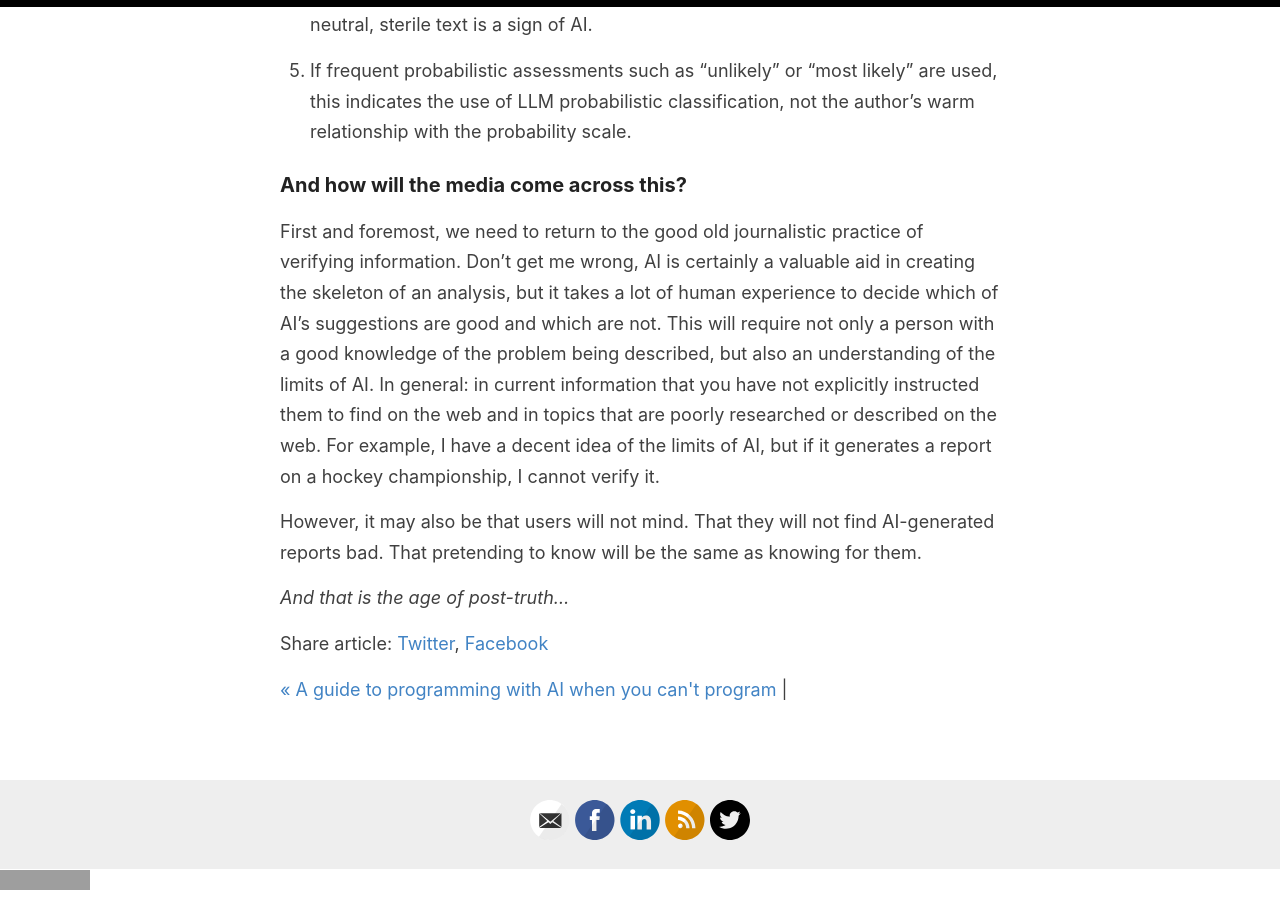
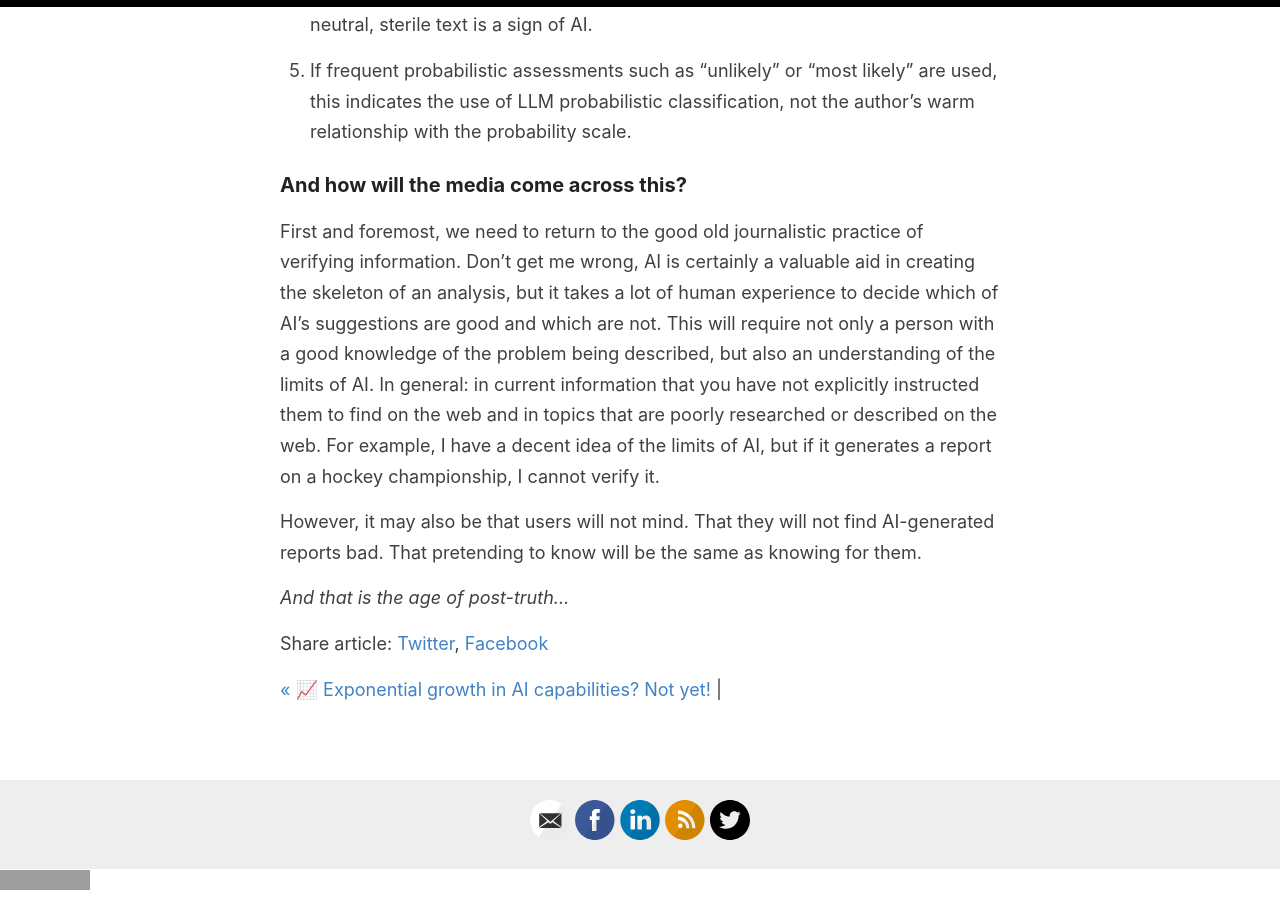
Before and after one commit to tangero/marigold-en, a Jekyll site: the page built from _posts/2025-05-16-The post-truth world-lessons-from-the-blackout-the-Pope-AI-and-our-brains.md, in a window 1280 px wide and 900 px high, scrolled down 6418 px. Built offline with Jekyll 4.4.1, drawn with Linux system fonts in a browser that asks for light colours; our own code applies the rules of GitHub Pages for plain Markdown files; comment, search, counter and statistics services are not loaded; some of the changed lines change nothing that is shown; grey boxes are pictures that could not be loaded.

Commit message:
články

```diff
--- /dev/null
+++ b/_posts/2025-05-10-ai-exponential-curve-does-not-exist-yet.md
@@ -0,0 +1,65 @@
+---
+author: Patrick Zandl
+categories:
+- AI
+lang: en
+layout: post
+original_lang: cs
+post_excerpt: We have just experienced two very instructive events that have helped us better understand the dangers posed by AI. It brings _post-truth_ —a complete imitation of knowledge that lacks the one thing it needs. Knowledge. Everything else is in place. I was sitting in the front row, so I’ll give you a report.
+thumbnail: https://www.marigold.cz/assets/nehoda-ai-agenta.png
+title: "📈 Exponential growth in AI capabilities? Not yet!"
+---
+
+
+
+I was one of the few who did not comment on this METR graph, in which the AI capability curve shoots steeply upward, forming the desired hockey stick, exponential shape. Yet I have been saying for some time that there is no breakthrough in AI. How does this "hockey stick" fit in with this claim?
+
+![METR graph](/assets/ai-exponential-curve.jpg)
+
+Here we need to go back to what the study means. First of all, this graph does not appear in the original METR study from March 2025; it is an update with new April models. The original graph ends with the old version of Sonnet 3.7. It was not until April that METR updated it on Twitter with the information that  _"o3 may be above the trend line,"_  from which  [AI Digest made this graph](https://theaidigest.org/time-horizons), which has been picked up by the Financial Times, major Chinese websites, and Czech media, interpreting it as  **"AI doubles its capabilities every seven months."**  This would indicate a counterpart to Moore's Law, which I have denied.
+
+In fact, the METR report says no such thing. It provides some guidance, but that guidance cannot be taken out of context. In order for the report to measure complex tasks, it decided to simplify the problem by saying how long the longest tasks take for a given AI model with a 50% success rate. METR created a respectable set of tasks, most of which it did not publish to prevent them from being trained on. For those it did publish, it determined how long they took people to complete and measured whether a specific LLM achieved at least a 50% success rate in solving them. This is an interesting number, but it has several problems.
+
+### First of all, only software development was tested.
+
+First, METR focused on tasks from the field of software development. Here is  [one very well-described task](https://github.com/METR/public-tasks/blob/main/complex_payments/README.md):
+
+The task is to implement functions for processing payments and preventing duplicate transactions that arrive asynchronously from different time zones and currencies. Two payments must be paired based on fuzzy rules, such as the time difference between time zones and multi-stage currency conversions.
+
+METR had this task programmed by an external contractor, who completed it (using libraries) in 23 hours and 30 minutes. This time was taken as a benchmark, and the task was assigned a complexity rating based on this time. METR did not have all tasks programmed by a large number of people; it only did this for shorter tasks and even for more complex ones, it only made estimates based on development methodology. The test determines whether, on average (over many—on average 5—attempts and tasks), the model achieves more than 50% success. This average is defined using a logistic model across tasks of varying lengths, not just a simple "half of the runs of a single task must pass" - but that is a detail for us.
+
+However, the essence of the problem is not whether a person would have completed the task sooner or later, or how informative a single attempt by a programmer is for defining time in the METR methodology – that is essentially irrelevant, it just shifts the curve to the left or right.
+
+It is not even certain that a task that METR evaluates as twice as long is actually twice as complex. That would affect the shape of the curve. METR solves this problem to some extent by having more tasks and using regression to plot the curve, so that tasks for which it would incorrectly estimate the time required by a human are averaged out and the curve does not suffer such distortion in the end.
+
+The fundamental problem is that the tasks only relate to software development, for which today's AI is trained in great detail. Software development is currently the largest domain of AI application, and most modern models compete with each other in terms of their usefulness in supporting software development. However, this is not the only group of tasks that people deal with. There are no mathematical tasks at all—for example, the traditional task of "how many letters r are there in the word strawberry" is still a tough nut to crack for many models. LLMs are not nearly as strong in logical or verbal, imaginative tasks, nor in legal tasks, and they cannot take a picture of clothing and convert it into a clothing pattern.
+
+METR has therefore given up on the discipline in which AI is currently strongest – and has concluded that the length of tasks that AI can solve independently is increasing significantly. But let's describe what METR is telling us in human terms:
+
+METR found that after three years of concentrated effort by the largest and richest companies in the field, such as Google, Microsoft, Anthropic, and OpenAI, today's best AI models, such as o3 and Sonnet 3.7, are capable of solving programming tasks with a complexity of around two hours. Tasks that would take a human programmer longer to complete are not yet solvable (*). In other words, the task of replacing programmers with AI, which has been a major concern for these companies (as it accounts for a large part of their costs), is still only solved at a very junior level. Two-hour tasks are not that impressive (**), which means that such a programmer's boss has to stop by four times a day to check on their work.
+
+I had to methodically give it one star because tasks lasting two hours are solved by the o3 model with a 50% probability, which in fact means that you run it about three times and it will probably work, which is not such a problem considering that it will only take a few minutes to solve.
+
+I have to give the second star for the quality of the assignment. METR provides very precise task assignments that don't leave much room for research. You just sit down and code, you don't have to research anything, everything is clearly specified. This is not a very common way of assigning work in the Czech Republic.
+
+We didn't find out anything about how AI could help you in other professions. No tasks were created for this, and let's be honest, in professions other than software development, there is no such concentrated involvement on the part of companies.
+
+The human world is multifaceted. You can be a great programmer, but as a person, you're worthless. How good you are as a programmer doesn't say anything about how well you can solve other types of tasks or how much you can develop yourself further.
+
+### So what can we really conclude from the METR test?
+
+There is a strong correlation between the relative ranking of models – it is a well-established and proven ranking of models for solving software tasks.
+
+The complexity or rather the length of the tasks that a model can handle with a 50% probability is more indicative – the complexity depends on the accuracy of the initial estimate.
+
+The claim that AI is improving at solving development tasks, with doubling occurring at an ever faster rate, is highly debatable. METR plotted how long each model can handle human tasks with 50% success in a log graph and drew a straight line through these points. The slope shows that the value on the Y-axis doubles on average  **every 212 days**. However, there are very few measurements and they are subject to considerable error. Until you have  **more measurements**  (and less error),  **you cannot say with certainty that growth has accelerated**. This is exactly the situation METR is in:  _the trend looks exponential; the last two points (o3 and o4-mini) indicate a possible acceleration, but due to ±19% "blurring" of the data, this is not yet statistically significant._
+
+It is also impossible to draw any conclusions about whether the LLM in question is a viable replacement for a programmer, as the data does not record how long it took to program the task using AI, so there is no cost comparison.
+
+**And to derive statements such as "AI can handle all hourly cognitive tasks within X months" from the graph is completely off the mark. The study covers almost exclusively  _software engineering_. Multimodal, social, or physically oriented tasks are missing. Any extrapolation beyond SW is therefore completely unjustified.**
+
+I am not alone in my skepticism about the general interpretation of the otherwise precise METR report. In addition to  [Nature](https://www.nature.com/articles/d41586-025-00831-8?utm_source=chatgpt.com)  magazine,  [Gary Marcus](https://garymarcus.substack.com/p/the-latest-ai-scaling-graph-and-why)  and  [Cole Wyeth](https://www.lesswrong.com/posts/BrHv7wc6hiJEgJzHW/reactions-to-metr-task-length-paper-are-insane)  have expressed similar concerns.  [Steve Newman](https://www.alignmentforum.org/users/snewman?from=post_header)  also notes that the last two points (o3 and o4-mini) are above the trend but within the noise interval, so we need to wait for confirmation of acceleration. Zvi Mowshowitz (blog  [**Straight Line on a Graph**](https://thezvi.substack.com/p/ai-108-straight-line-on-a-graph)) points out that extrapolation to monthly tasks assumes a constant exponent, which is rare in the history of engineering trends. He also points to the fact that exponential growth can slow down once the "low-hanging fruit" has been picked.  _To get the broadest possible picture of the discussion, I recommend starting with_ [_Marcus_](https://garymarcus.substack.com/p/the-latest-ai-scaling-graph-and-why?publication_id=888615&post_id=162778663&isFreemail=true&r=blpdw&triedRedirect=true) _(he's sharp but readable), then_ [Steve Newman](https://www.alignmentforum.org/users/snewman)  _and his sober technical details..._
+
+_**So AGI and Moore's Law for AI are not yet confirmed. And in my opinion, they are not even in sight.**_
+
+_If you want my prediction for the next ten years, LLM will turn out similarly to humans. A few models will achieve high A-IQ and, at great expense, will be able to do very advanced things, but they will have their limits and quirks—similar to mental defects and depression in genius people._  _For example, a high degree of hallucination (o3 has it!). Cheap and less intelligent models will be useful for routine tasks. We will spend the next ten years primarily connecting individual software, LLM, agents, and the human world._
--- a/_posts/2025-05-16-The post-truth world-lessons-from-the-blackout-the-Pope-AI-and-our-brains.md
+++ b/_posts/2025-05-16-The post-truth world-lessons-from-the-blackout-the-Pope-AI-and-our-brains.md
@@ -5,7 +5,7 @@
 lang: en
 layout: post
 original_lang: cs
-post_excerpt: We have just experienced two very instructive events that have helped us better understand the dangers posed by AI. It brings “post-truth”—a complete imitation of knowledge that lacks the one thing it needs: knowledge. Everything else is in place. I was sitting in the front row, so I’ll give you a report.
+post_excerpt: "We have just experienced two very instructive events that have helped us better understand the dangers posed by AI. It brings _post-truth_—a complete imitation of knowledge that lacks the one thing it needs: knowledge. Everything else is in place. I was sitting in the front row, so I’ll give you a report."
 thumbnail: https://www.marigold.cz/assets/nehoda-ai-agenta.png
 title: 🏄🏻‍♂️ The post-truth world: lessons from the blackout, the Pope, AI, and our brains
 ---
```
Also changed, not shown: assets/ai-exponential-curve.jpg (added), 2 other files.
